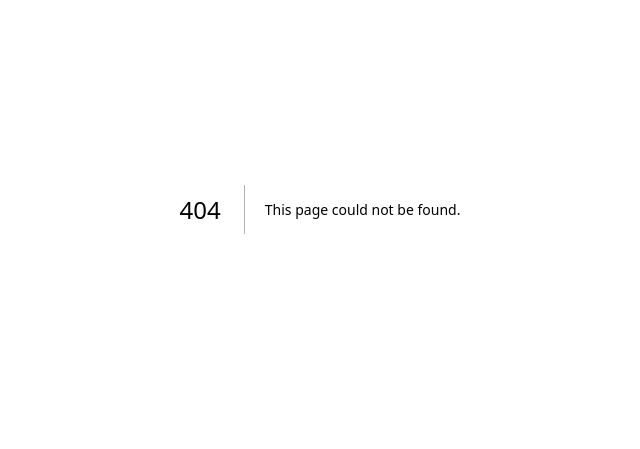
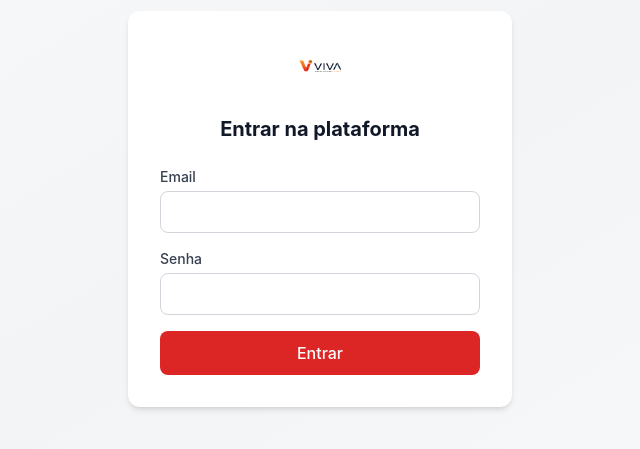
Before and after one commit to paletamkt/viva-platform, a Next.js app: page /login in a window 1280 px wide. Before the commit this address had no page. Shown: the part 191-640 px from the top of the page, without its empty margins (320-960 px from the left). Built offline with nearby package versions, Linux system fonts and the light colour scheme; no server answers.

Commit message:
feat: adiciona login com Supabase Auth e permissoes por papel (master/suporte/cliente_suporte)

```diff
--- a/src/components/AnalisesGrid.tsx
+++ b/src/components/AnalisesGrid.tsx
@@ -5,9 +5,10 @@ import AnalisesModal from './AnalisesModal';
 interface AnalisesGridProps {
   analises: Analise[];
   onChanged?: () => void;
+  role?: 'master' | 'suporte' | 'cliente_suporte';
 }
 
-export default function AnalisesGrid({ analises, onChanged }: AnalisesGridProps) {
+export default function AnalisesGrid({ analises, onChanged, role }: AnalisesGridProps) {
   const [selectedAnalise, setSelectedAnalise] = useState<Analise | null>(null);
 
   if (analises.length === 0) {
@@ -86,6 +87,7 @@ export default function AnalisesGrid({ analises, onChanged }: AnalisesGridProps)
           analise={selectedAnalise}
           onClose={() => setSelectedAnalise(null)}
           onDeleted={onChanged}
+          role={role}
         />
       )}
     </>
--- a/src/components/AnalisesModal.tsx
+++ b/src/components/AnalisesModal.tsx
@@ -5,12 +5,12 @@ interface AnalisesModalProps {
   analise: Analise;
   onClose: () => void;
   onDeleted?: () => void;
+  role?: 'master' | 'suporte' | 'cliente_suporte';
 }
 
-export default function AnalisesModal({ analise, onClose, onDeleted }: AnalisesModalProps) {
+export default function AnalisesModal({ analise, onClose, onDeleted, role }: AnalisesModalProps) {
   const jsonRaw: any = analise.analise_json || {};
 
-  // Tolerante a variações de nome de campo que a IA às vezes retorna
   const pilares = jsonRaw.pilares || jsonRaw.cinco_pilares || [];
   const sentimentoRaw = jsonRaw.sentimento || {};
   const sentimento = {
@@ -22,6 +22,8 @@ export default function AnalisesModal({ analise, onClose, onDeleted }: AnalisesM
   const oportunidades: string[] = jsonRaw.oportunidades || [];
   const acoesRecomendadas: string[] = jsonRaw.acoes_recomendadas || [];
   const resumo: string = jsonRaw.resumo || '';
+
+  const podeExcluir = role === 'master';
 
   const [confirmandoExclusao, setConfirmandoExclusao] = useState(false);
   const [excluindo, setExcluindo] = useState(false);
@@ -81,12 +83,14 @@ export default function AnalisesModal({ analise, onClose, onDeleted }: AnalisesM
             >
               📥 Baixar conversa (.txt)
             </button>
+            {podeExcluir && (
               <button
                 onClick={() => setConfirmandoExclusao(true)}
                 className="bg-red-50 hover:bg-red-100 text-red-600 text-sm font-medium px-4 py-2 rounded-lg transition"
               >
                 🗑️ Excluir
               </button>
+            )}
             <button
               onClick={onClose}
               className="text-gray-500 hover:text-gray-700 text-2xl"
--- a/src/components/ClientePerfilModal.tsx
+++ b/src/components/ClientePerfilModal.tsx
@@ -7,6 +7,7 @@ interface ClientePerfilModalProps {
   todosClientes?: any[];
   onClose: () => void;
   onChanged?: () => void;
+  role?: 'master' | 'suporte' | 'cliente_suporte';
 }
 
 export default function ClientePerfilModal({
@@ -14,8 +15,11 @@ export default function ClientePerfilModal({
   todosClientes = [],
   onClose,
   onChanged,
+  role,
 }: ClientePerfilModalProps) {
   const [selectedAnalise, setSelectedAnalise] = useState<Analise | null>(null);
+
+  const podeGerenciar = role === 'master' || role === 'suporte';
 
   // Nome exibido localmente, atualizado após edição sem precisar fechar o modal
   const [nomeAtual, setNomeAtual] = useState<string>(cliente.cliente_nome || '');
@@ -100,6 +104,7 @@ export default function ClientePerfilModal({
           if (onChanged) onChanged();
           onClose();
         }}
+        role={role}
       />
     );
   }
@@ -143,6 +148,7 @@ export default function ClientePerfilModal({
                   <h2 className="text-2xl font-bold text-gray-900">
                     {nomeAtual || `Cliente ${cliente.contato.slice(-4)}`}
                   </h2>
+                  {podeGerenciar && (
                     <button
                       onClick={() => {
                         setNomeInput(nomeAtual);
@@ -153,6 +159,7 @@ export default function ClientePerfilModal({
                     >
                       ✏️
                     </button>
+                  )}
                 </div>
               )}
               <p className="text-sm text-gray-600">
@@ -168,7 +175,7 @@ export default function ClientePerfilModal({
           </div>
 
           {/* Ação de mesclar */}
-          {outrosClientes.length > 0 && (
+          {podeGerenciar && outrosClientes.length > 0 && (
             <button
               onClick={() => setMesclando(!mesclando)}
               className="mt-3 text-sm text-blue-600 hover:text-blue-700 font-medium"
@@ -177,7 +184,7 @@ export default function ClientePerfilModal({
             </button>
           )}
 
-          {mesclando && (
+          {podeGerenciar && mesclando && (
             <div className="mt-3 bg-blue-50 border border-blue-200 rounded-lg p-4">
               <p className="text-sm font-medium text-gray-900 mb-2">
                 Escolha o cliente que deve receber as conversas deste perfil:
--- a/src/components/ClientesGrid.tsx
+++ b/src/components/ClientesGrid.tsx
@@ -4,9 +4,10 @@ import ClientePerfilModal from './ClientePerfilModal';
 interface ClientesGridProps {
   clientes: any[];
   onChanged?: () => void;
+  role?: 'master' | 'suporte' | 'cliente_suporte';
 }
 
-export default function ClientesGrid({ clientes, onChanged }: ClientesGridProps) {
+export default function ClientesGrid({ clientes, onChanged, role }: ClientesGridProps) {
   const [selectedCliente, setSelectedCliente] = useState<any>(null);
 
   if (clientes.length === 0) {
@@ -107,6 +108,7 @@ export default function ClientesGrid({ clientes, onChanged }: ClientesGridProps)
           todosClientes={clientes}
           onClose={() => setSelectedCliente(null)}
           onChanged={onChanged}
+          role={role}
         />
       )}
     </>
--- /dev/null
+++ b/src/lib/supabaseClient.ts
@@ -0,0 +1,8 @@
+import { createClient } from '@supabase/supabase-js';
+
+// Cliente Supabase seguro para uso no navegador (login, sessão).
+// Diferente de src/lib/supabase.ts, que é bloqueado para uso client-side.
+const url = process.env.NEXT_PUBLIC_SUPABASE_URL!;
+const key = process.env.NEXT_PUBLIC_SUPABASE_ANON_KEY!;
+
+export const supabaseClient = createClient(url, key);
--- /dev/null
+++ b/src/lib/useAuth.ts
@@ -0,0 +1,69 @@
+import { useEffect, useState } from 'react';
+import { useRouter } from 'next/router';
+import { supabaseClient } from '@/lib/supabaseClient';
+
+interface Perfil {
+  id: string;
+  email: string;
+  nome: string | null;
+  role: 'master' | 'suporte' | 'cliente_suporte';
+  empresas: string[];
+}
+
+export function useAuth() {
+  const router = useRouter();
+  const [perfil, setPerfil] = useState<Perfil | null>(null);
+  const [carregando, setCarregando] = useState(true);
+
+  useEffect(() => {
+    verificarSessao();
+
+    const { data: listener } = supabaseClient.auth.onAuthStateChange((_event, session) => {
+      if (!session) {
+        setPerfil(null);
+        router.push('/login');
+      } else {
+        buscarPerfil(session.user.id);
+      }
+    });
+
+    return () => {
+      listener.subscription.unsubscribe();
+    };
+  }, []);
+
+  async function verificarSessao() {
+    const { data: { session } } = await supabaseClient.auth.getSession();
+
+    if (!session) {
+      setCarregando(false);
+      router.push('/login');
+      return;
+    }
+
+    await buscarPerfil(session.user.id);
+  }
+
+  async function buscarPerfil(userId: string) {
+    const { data, error } = await supabaseClient
+      .from('perfis')
+      .select('*')
+      .eq('id', userId)
+      .single();
+
+    if (error || !data) {
+      console.error('Erro ao buscar perfil:', error);
+      setPerfil(null);
+    } else {
+      setPerfil(data as Perfil);
+    }
+    setCarregando(false);
+  }
+
+  async function logout() {
+    await supabaseClient.auth.signOut();
+    router.push('/login');
+  }
+
+  return { perfil, carregando, logout };
+}
--- a/src/pages/index.tsx
+++ b/src/pages/index.tsx
@@ -3,8 +3,10 @@ import { Analise } from '@/lib/types';
 import UploadModal from '@/components/UploadModal';
 import AnalisesGrid from '@/components/AnalisesGrid';
 import ClientesGrid from '@/components/ClientesGrid';
+import { useAuth } from '@/lib/useAuth';
 
 export default function Home() {
+  const { perfil, carregando: carregandoAuth, logout } = useAuth();
   const [tab, setTab] = useState<'conversas' | 'clientes'>('conversas');
   const [analises, setAnalises] = useState<Analise[]>([]);
   const [clientes, setClientes] = useState<any[]>([]);
@@ -12,8 +14,10 @@ export default function Home() {
   const [showUploadModal, setShowUploadModal] = useState(false);
 
   useEffect(() => {
+    if (perfil) {
       loadAll();
-  }, []);
+    }
+  }, [perfil]);
 
   async function loadAll() {
     setLoading(true);
@@ -51,6 +55,21 @@ export default function Home() {
       : 0,
   };
 
+  if (carregandoAuth) {
+    return (
+      <div className="min-h-screen flex items-center justify-center bg-gray-50">
+        <div className="w-10 h-10 border-4 border-gray-200 border-t-red-600 rounded-full animate-spin" />
+      </div>
+    );
+  }
+
+  if (!perfil) {
+    return null; // useAuth já redireciona para /login
+  }
+
+  const nomeExibicao = perfil.nome || perfil.email;
+  const roleLabel = perfil.role === 'master' ? 'Master' : perfil.role === 'suporte' ? 'Suporte' : 'Cliente-Suporte';
+
   return (
     <div className="min-h-screen bg-gradient-to-br from-gray-50 via-gray-100 to-gray-50">
       {/* Header */}
@@ -60,12 +79,24 @@ export default function Home() {
             <div className="bg-white/95 rounded-lg px-4 py-3 inline-block">
               <img src="/logo.png" alt="VIVA Platform" className="h-12 w-auto" />
             </div>
+            <div className="flex items-center gap-4">
+              <div className="text-right hidden sm:block">
+                <p className="text-white font-medium text-sm">{nomeExibicao}</p>
+                <p className="text-red-100 text-xs">{roleLabel}</p>
+              </div>
+              <button
+                onClick={logout}
+                className="text-red-100 hover:text-white text-sm font-medium border border-red-300 hover:border-white px-3 py-1.5 rounded-lg transition"
+              >
+                Sair
+              </button>
               <button
                 onClick={() => setShowUploadModal(true)}
                 className="bg-white hover:bg-red-50 text-red-600 px-8 py-3 rounded-lg font-bold transition shadow-lg hover:shadow-xl"
               >
                 ✨ + Nova Análise
               </button>
+            </div>
           </div>
         </div>
       </header>
@@ -136,9 +167,9 @@ export default function Home() {
             <p className="text-gray-600">Carregando...</p>
           </div>
         ) : tab === 'conversas' ? (
-          <AnalisesGrid analises={analises} onChanged={loadAll} />
+          <AnalisesGrid analises={analises} onChanged={loadAll} role={perfil.role} />
         ) : (
-          <ClientesGrid clientes={clientes} onChanged={loadAll} />
+          <ClientesGrid clientes={clientes} onChanged={loadAll} role={perfil.role} />
         )}
       </div>
 
--- /dev/null
+++ b/src/pages/login.tsx
@@ -0,0 +1,86 @@
+import { useState } from 'react';
+import { useRouter } from 'next/router';
+import { supabaseClient } from '@/lib/supabaseClient';
+
+export default function Login() {
+  const router = useRouter();
+  const [email, setEmail] = useState('');
+  const [senha, setSenha] = useState('');
+  const [erro, setErro] = useState<string | null>(null);
+  const [carregando, setCarregando] = useState(false);
+
+  async function handleLogin(e: React.FormEvent) {
+    e.preventDefault();
+    setErro(null);
+    setCarregando(true);
+
+    const { error } = await supabaseClient.auth.signInWithPassword({
+      email,
+      password: senha,
+    });
+
+    if (error) {
+      setErro('Email ou senha incorretos.');
+      setCarregando(false);
+      return;
+    }
+
+    router.push('/');
+  }
+
+  return (
+    <div className="min-h-screen bg-gradient-to-br from-gray-50 via-gray-100 to-gray-50 flex items-center justify-center p-4">
+      <div className="bg-white rounded-xl shadow-md max-w-sm w-full p-8">
+        <div className="flex justify-center mb-6">
+          <img src="/logo.png" alt="VIVA Platform" className="h-12 w-auto" />
+        </div>
+
+        <h1 className="text-xl font-bold text-gray-900 text-center mb-6">
+          Entrar na plataforma
+        </h1>
+
+        <form onSubmit={handleLogin} className="space-y-4">
+          <div>
+            <label className="block text-sm font-medium text-gray-700 mb-1">
+              Email
+            </label>
+            <input
+              type="email"
+              value={email}
+              onChange={(e) => setEmail(e.target.value)}
+              required
+              className="w-full border border-gray-300 rounded-lg px-3 py-2 focus:outline-none focus:ring-2 focus:ring-red-600"
+            />
+          </div>
+
+          <div>
+            <label className="block text-sm font-medium text-gray-700 mb-1">
+              Senha
+            </label>
+            <input
+              type="password"
+              value={senha}
+              onChange={(e) => setSenha(e.target.value)}
+              required
+              className="w-full border border-gray-300 rounded-lg px-3 py-2 focus:outline-none focus:ring-2 focus:ring-red-600"
+            />
+          </div>
+
+          {erro && (
+            <div className="bg-red-50 border border-red-200 rounded-lg px-3 py-2 text-red-700 text-sm">
+              {erro}
+            </div>
+          )}
+
+          <button
+            type="submit"
+            disabled={carregando}
+            className="w-full bg-red-600 hover:bg-red-700 disabled:bg-gray-400 text-white font-medium py-2.5 rounded-lg transition"
+          >
+            {carregando ? 'Entrando...' : 'Entrar'}
+          </button>
+        </form>
+      </div>
+    </div>
+  );
+}
```
Lines whose indentation alone changed are shown as unchanged.
